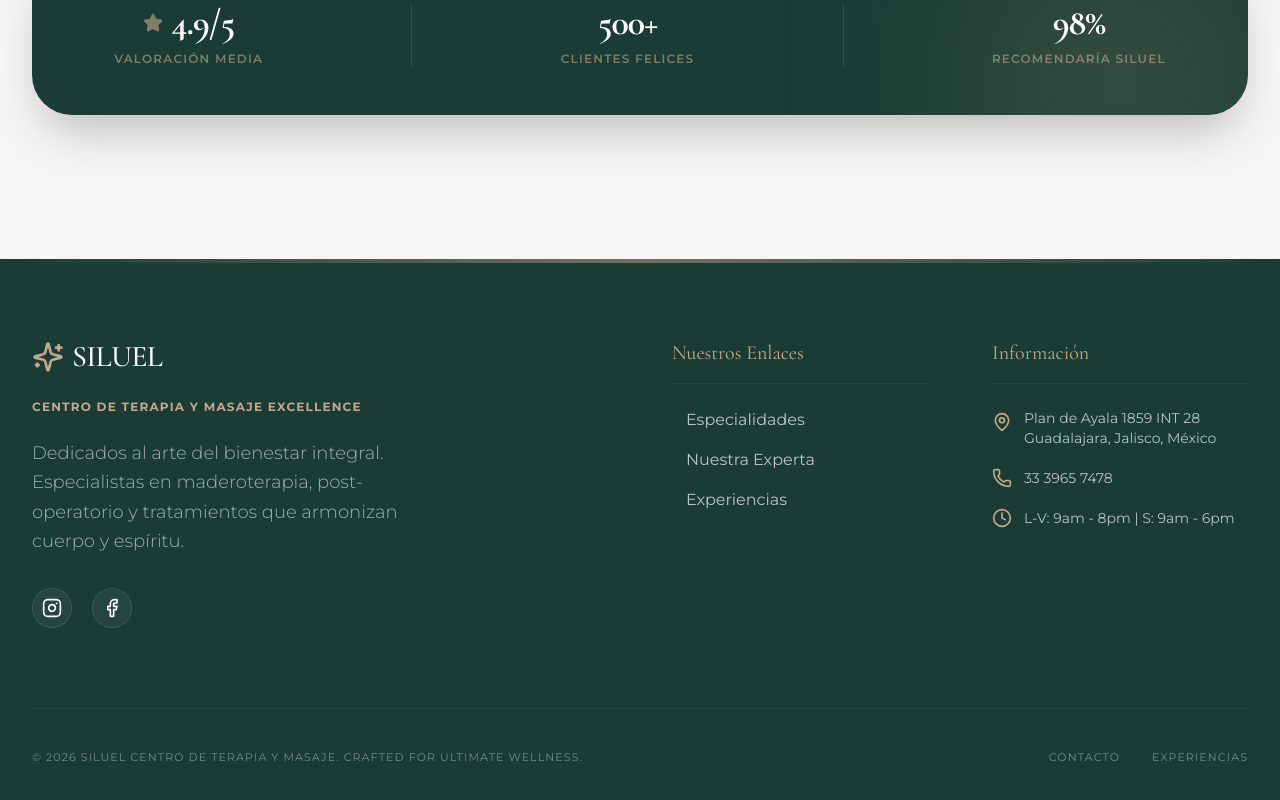
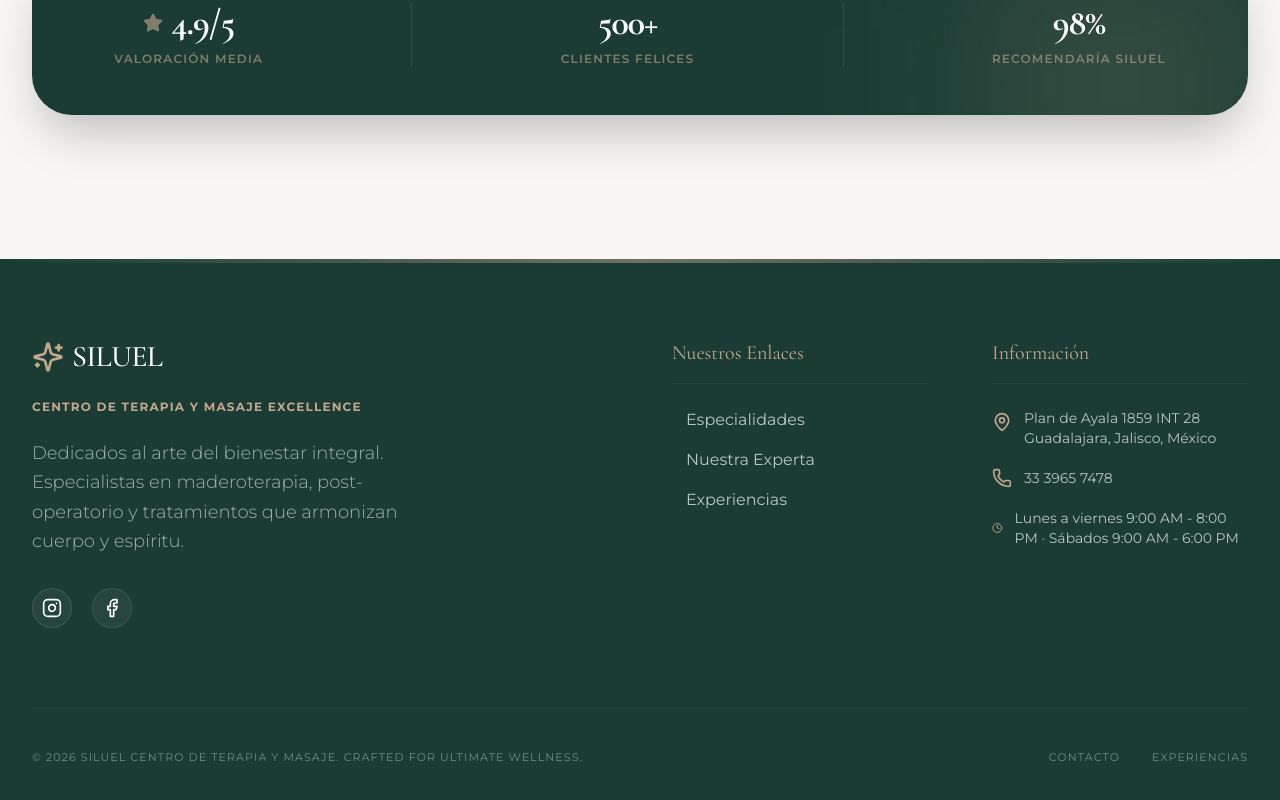
Before and after one commit to zegoqui-svg/Landing, a Next.js app: page / in a window 1280 px wide. Shown: the part 4861-5661 px from the top of the page. Built offline with nearby package versions, Linux system fonts and the light colour scheme.

Commit message:
mejora-diaria(2026-11-05): footer usa el horario publicado de una sola fuente

```diff
--- a/src/components/sections/Footer.tsx
+++ b/src/components/sections/Footer.tsx
@@ -1,6 +1,6 @@
 'use client';
 
-import { businessInfo } from '@/src/data';
+import { businessInfo, businessHoursSummary } from '@/src/data';
 import { Phone, Mail, MapPin, Instagram, Facebook, Clock, Sparkles } from 'lucide-react';
 
 export function Footer() {
@@ -91,7 +91,7 @@ export function Footer() {
               </li>
               <li className="flex items-center">
                 <Clock className="w-5 h-5 mr-3 text-brand-warm" />
-                <span className="text-sm">L-V: 9am - 8pm | S: 9am - 6pm</span>
+                <span className="text-sm">{businessHoursSummary}</span>
               </li>
             </ul>
           </div>
```
